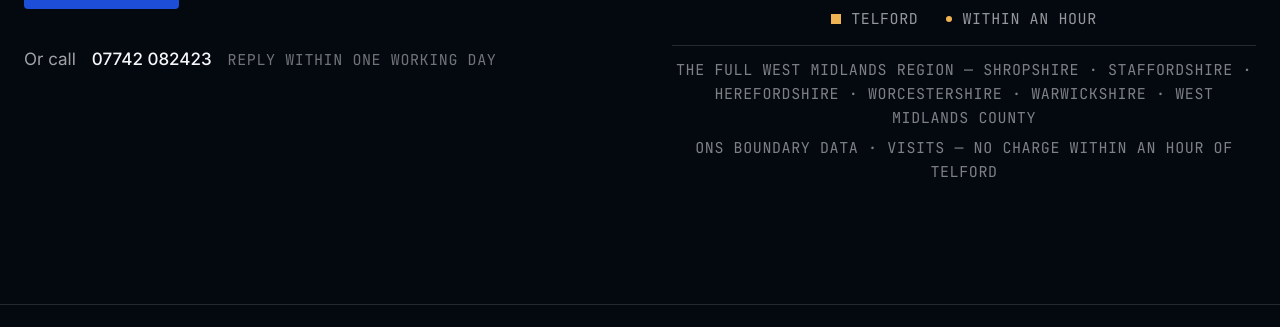
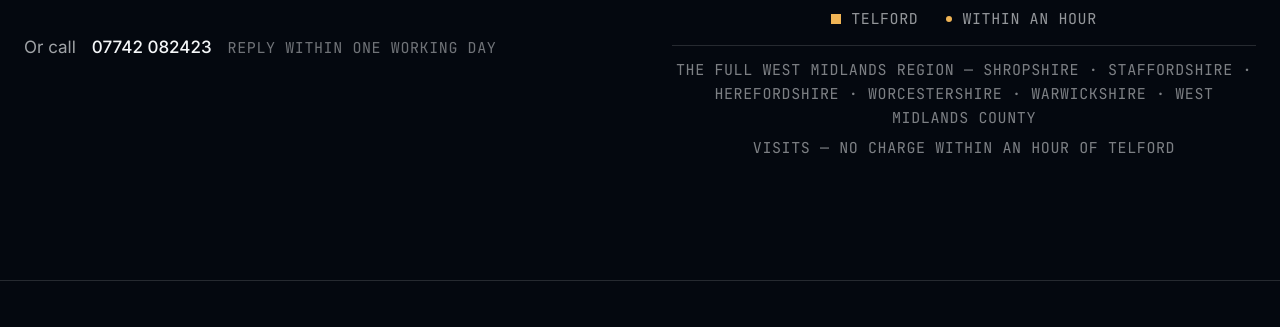
Before and after one commit to TalonInsights/Talon-Insights-Website, an Astro site: page / in a window 1280 px wide. Shown: the part 8895-9222 px from the top of the page. Built offline with nearby package versions, Linux system fonts and the light colour scheme; Astro itself is replaced by a stand-in of ours; animation ran at ten frames a second; a web font is replaced by a local one.

Commit message:
The map caption drops its data credit
ONS BOUNDARY DATA leaves the second caption line — the visits promise
stands alone under the county list.

Co-Authored-By: Claude Opus 5 <noreply@anthropic.com>

```diff
--- a/src/components/Close.astro
+++ b/src/components/Close.astro
@@ -47,7 +47,7 @@ import CoverageMap from "./CoverageMap";
         </div>
         <div class="map-caption">
           <span class="t-micro">THE FULL WEST MIDLANDS REGION — SHROPSHIRE · STAFFORDSHIRE · HEREFORDSHIRE · WORCESTERSHIRE · WARWICKSHIRE · WEST MIDLANDS COUNTY</span>
-          <span class="t-micro">ONS BOUNDARY DATA · VISITS — NO CHARGE WITHIN AN HOUR OF TELFORD</span>
+          <span class="t-micro">VISITS — NO CHARGE WITHIN AN HOUR OF TELFORD</span>
         </div>
       </div>
     </div>
```
